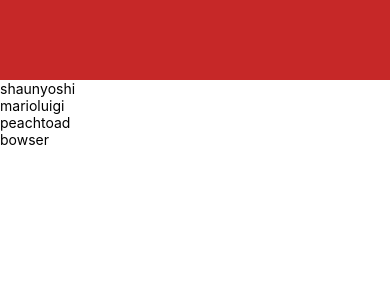
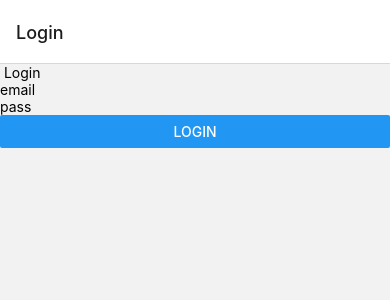
Before and after one commit to anuragchillarige/CupertinoHacks2023, a React Native app in the folder front-end/: screen /Login in a window 390 px wide. Shown: the top 300 px of the page. Built offline with nearby package versions, Linux system fonts and the light colour scheme.

Commit message:
Finished Login Aspect

```diff
--- a/front-end/App.js
+++ b/front-end/App.js
@@ -3,6 +3,7 @@ import { StyleSheet, Text, View } from 'react-native';
 import {NavigationContainer} from "@react-navigation/native";
 import {createNativeStackNavigator} from "@react-navigation/native-stack";
 import HomeScreen from './screens/HomeScreen';
+import Login from './screens/Login';
 
 
 const Stack = createNativeStackNavigator();
@@ -11,6 +12,11 @@ export default function App() {
   return (
     <NavigationContainer>
       <Stack.Navigator>
+      <Stack.Screen
+        name="Login"
+        component={Login}
+        options={{title: 'Login'}}
+        />
         <Stack.Screen
         name="Home"
         component={HomeScreen}
--- /dev/null
+++ b/front-end/screens/Login.jsx
@@ -0,0 +1,35 @@
+import React, {useState} from "react"
+import { forgotPassword, login } from "../firebase"
+import { Button, Text, TextInput, View, Alert} from "react-native"
+
+export default function Login() {
+    const[email, getName] = useState("")
+    const[password, getPassword] = useState("")
+
+
+    const findLogin = async() => {
+        if (email !== '' && password !== '') {
+            const result = await login(email, password)
+            if(result) {
+                Alert.alert("Success! Welcome Back!")
+            } else
+            Alert.alert("Login Failed! Please check all fields")
+        }
+    }
+
+
+        return(
+            <View>
+            <Text> Login </Text>
+            <TextInput placeholder="email" onChangeText={(text) => getName(text)}></TextInput>
+            <TextInput placeholder="pass" onChangeText={(text) => getPassword(text)} secureTextEntry={true}></TextInput>
+            <Button title='login' onPress={() => {
+                findLogin()
+            }}></Button>
+            </View>
+
+
+
+        )
+
+}
```
